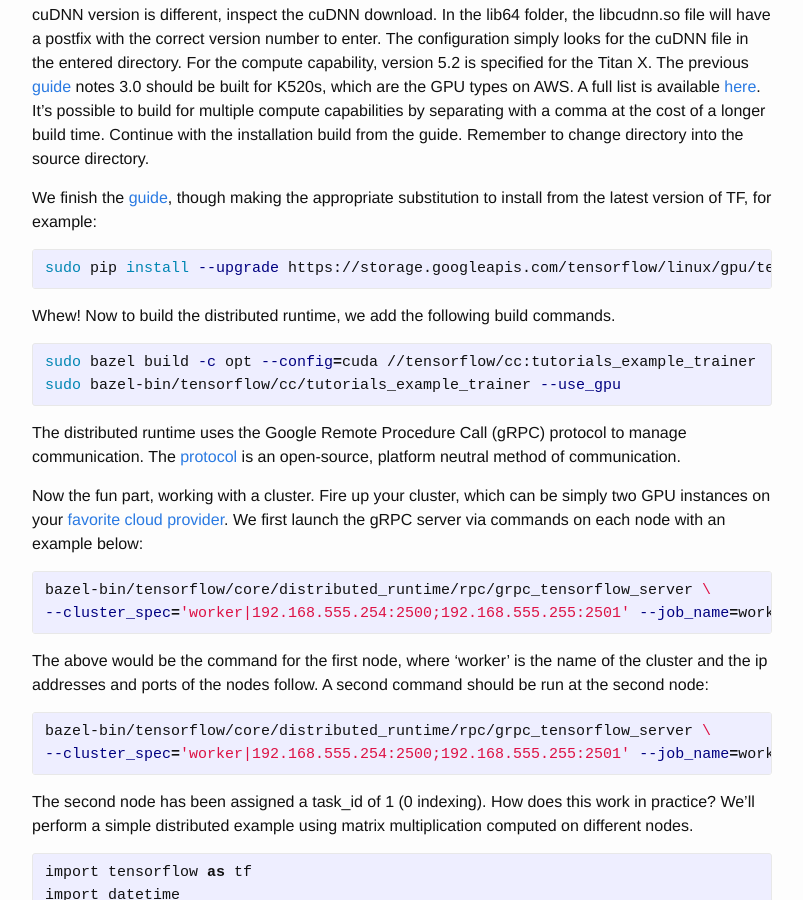
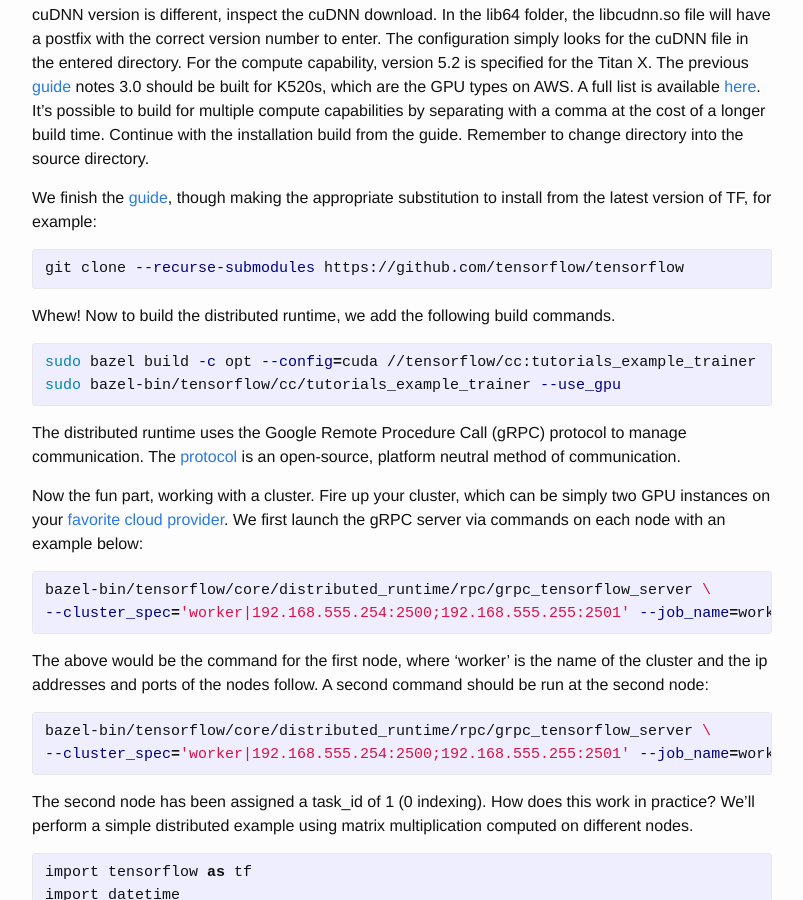
Before and after one commit to leotam/leotam.github.io, a Jekyll site: the page built from _posts/2016-03-13-DistributedTF.markdown, in a window 1280 px wide and 900 px high, scrolled down 1961 px. Shown: the whole window, without its empty margins (238-1041 px from the left). Built offline with Jekyll 4.4.1, drawn with Linux system fonts in a browser that asks for light colours.

Commit message:
tensorflow

```diff
--- a/_posts/2016-03-13-DistributedTF.markdown
+++ b/_posts/2016-03-13-DistributedTF.markdown
@@ -46,7 +46,7 @@
 We finish the [guide][ramGuide], though making the appropriate substitution to install from the latest version of TF, for example:
 
 {% highlight bash %}
-sudo pip install --upgrade https://storage.googleapis.com/tensorflow/linux/gpu/tensorflow-0.7.1-cp27-none-linux_x86_64.whl
+git clone --recurse-submodules https://github.com/tensorflow/tensorflow
 {% endhighlight %}
 
 Whew! Now to build the distributed runtime, we add the following build commands.
```
